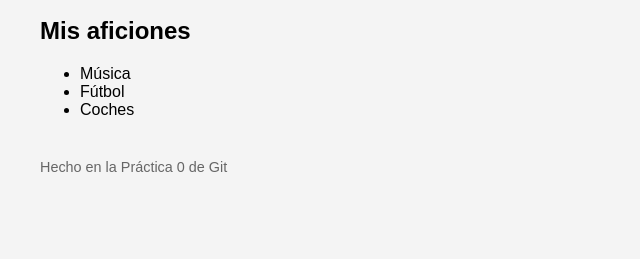
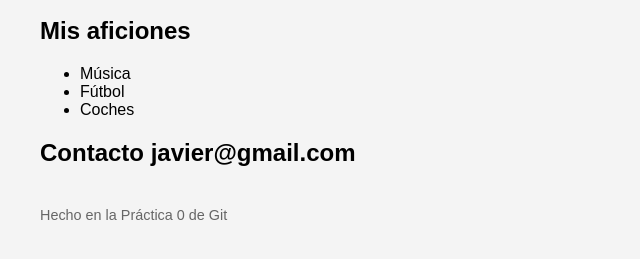
Before and after one commit to Javier676767/ProyectoIntermodular, a plain HTML site: page index.html in a window 1280 px wide. Shown: the part 119-378 px from the top of the page, without its empty margins (0-640 px from the left). Drawn offline with Linux system fonts and the light colour scheme.

Commit message:
Añadir contacto

```diff
--- a/index.html
+++ b/index.html
@@ -14,6 +14,8 @@
     <li>Fútbol</li>
     <li>Coches</li>
   </ul>
+
+  <h2>Contacto javier@gmail.com</h2>
  <footer><p>Hecho en la Práctica 0 de Git</p></footer>
  </body>
 </html>
```
